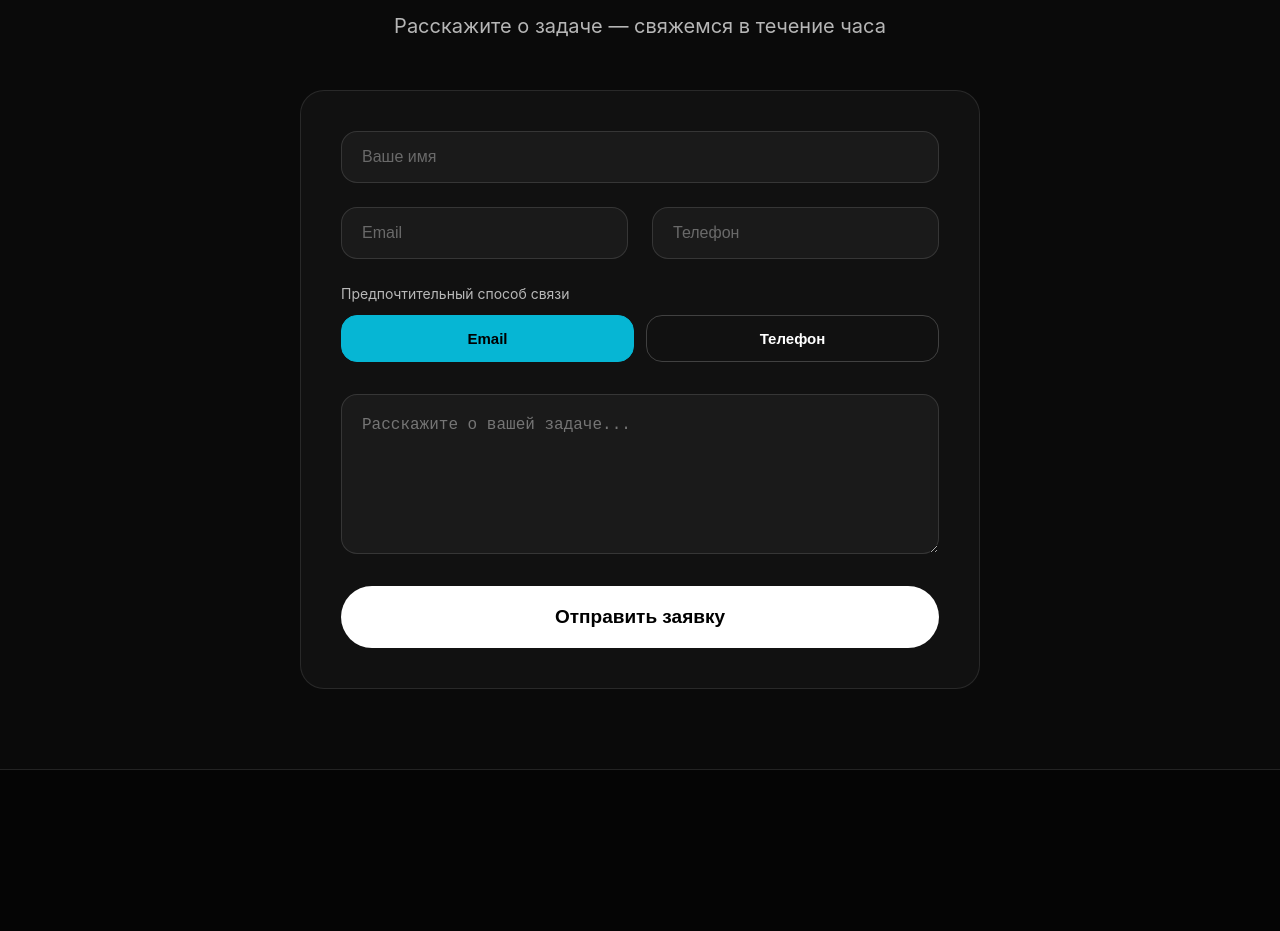
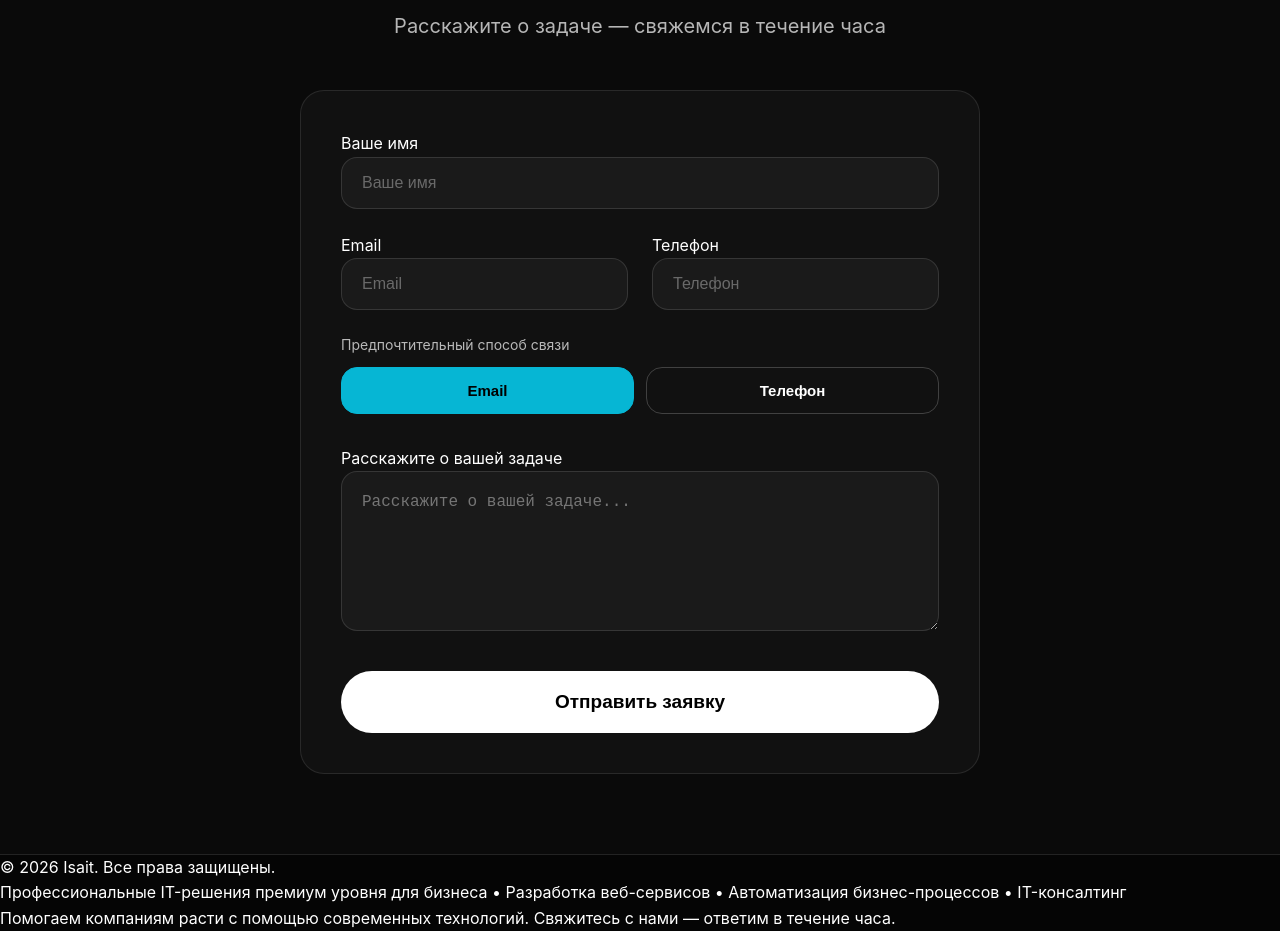
Before and after one commit to noyemkaren-ship-it/Isait, a React (Vite) app in the folder client/: page / in a window 1280 px wide. Shown: the part 1200-2131 px from the top of the page. Before the commit the page ends 1970 px from the top, so only its background shows below. Built offline with nearby package versions, Linux system fonts and the light colour scheme; no server answers.

Commit message:
I fix image

```diff
--- a/client/src/App.tsx
+++ b/client/src/App.tsx
@@ -41,7 +41,6 @@ function App() {
     setError('')
     setSuccess(false)
     setLoading(true)
-
     try {
       const res = await fetch('/bid', {
         method: 'POST',
@@ -49,9 +48,7 @@ function App() {
         body: JSON.stringify(form)
       })
       const data = await res.json()
-
       if (!res.ok) throw new Error(data.error || 'Ошибка отправки')
-
       setSuccess(true)
       setForm({ name: '', email: '', number: '', comment: '', emailOrNumber: 1 })
       setTimeout(() => setSuccess(false), 4000)
@@ -62,111 +59,305 @@ function App() {
     }
   }
 
+  // ============================================
+  // SEO: ДИНАМИЧЕСКАЯ СТРУКТУРИРОВАННАЯ РАЗМЕТКА SCHEMA.ORG
+  // Это КЛЮЧЕВОЙ момент для Google!
+  // Google будет точно понимать, что вы — IT-компания, какие услуги предлагаете,
+  // и сможет показывать расширенные сниппеты (rich results) в поиске.
+  // Это сильно помогает ранжироваться выше конкурентов.
+  // ============================================
+  const jsonLdSchema = {
+    "@context": "https://schema.org",
+    "@graph": [
+      {
+        "@type": "Organization",
+        "name": "Isait",
+        "url": typeof window !== 'undefined' ? window.location.origin : "https://isait.ru",
+        "logo": "https://isait.ru/logo.png", // ← ЗАМЕНИ НА РЕАЛЬНЫЙ URL ЛОГОТИПА
+        "description": "Профессиональные IT-решения премиум уровня. Разрабатываем современные веб-сервисы и помогаем компаниям расти с помощью технологий и автоматизации бизнеса.",
+        "contactPoint": {
+          "@type": "ContactPoint",
+          "contactType": "customer service",
+          "availableLanguage": ["ru", "Russian"]
+        }
+      },
+      // Динамически добавляем все услуги из API — Google увидит каждую услугу отдельно
+      ...(services.length > 0
+        ? services.map((service) => ({
+            "@type": "Service",
+            "name": service.name,
+            "description": service.description,
+            "provider": {
+              "@type": "Organization",
+              "name": "Isait"
+            },
+            ...(service.imgLink && { "image": service.imgLink })
+          }))
+        : [])
+    ]
+  }
+
   return (
+    <>
+      {/*
+        SEO: Структурированные данные JSON-LD
+        ВАЖНО: Размещаем в самом начале — Google парсит это в первую очередь.
+        Это даёт огромное преимущество в поиске по сравнению с обычными сайтами без Schema.
+      */}
+      <script
+        type="application/ld+json"
+        dangerouslySetInnerHTML={{ __html: JSON.stringify(jsonLdSchema) }}
+      />
+
       <div>
-      {/* Navbar */}
-      <nav className="navbar">
-        <div className="navbar-content">
+        {/* Navbar — semantic header + nav */}
+        <header className="navbar">
+          <nav className="navbar-content" aria-label="Основная навигация сайта">
             <div className="logo">
               <div className="logo-icon">IS</div>
               <span className="logo-text">Isait</span>
             </div>
-          <button onClick={() => document.getElementById('form')?.scrollIntoView({ behavior: 'smooth' })} className="nav-btn">
+            <button
+              onClick={() => document.getElementById('form')?.scrollIntoView({ behavior: 'smooth' })}
+              className="nav-btn"
+              aria-label="Перейти к форме заявки"
+            >
               Оставить заявку
             </button>
-        </div>
           </nav>
+        </header>
 
-      {/* Hero */}
-      <section className="hero">
+        {/* Главный контент страницы — semantic main */}
+        <main>
+          {/* Hero Section */}
+          <section className="hero" aria-labelledby="hero-title">
             <div className="hero-badge">IT-РЕШЕНИЯ ПРЕМИУМ УРОВНЯ</div>
-        <h1 className="hero-title">Профессиональные<br />IT-решения для вашего бизнеса</h1>
-        <p className="hero-subtitle">Разрабатываем современные веб-сервисы и помогаем компаниям расти с помощью технологий.</p>
-
+            <h1 id="hero-title" className="hero-title">
+              Профессиональные<br />IT-решения для вашего бизнеса
+            </h1>
+            <p className="hero-subtitle">
+              Разрабатываем современные веб-сервисы и помогаем компаниям расти с помощью технологий.
+            </p>
             <div className="hero-buttons">
-          <button onClick={() => document.getElementById('form')?.scrollIntoView({ behavior: 'smooth' })} className="btn btn-primary">Оставить заявку</button>
-          <button onClick={() => document.getElementById('examples')?.scrollIntoView({ behavior: 'smooth' })} className="btn btn-secondary">Посмотреть примеры</button>
+              <button
+                onClick={() => document.getElementById('form')?.scrollIntoView({ behavior: 'smooth' })}
+                className="btn btn-primary"
+                aria-label="Оставить заявку на IT-решение"
+              >
+                Оставить заявку
+              </button>
+              <button
+                onClick={() => document.getElementById('examples')?.scrollIntoView({ behavior: 'smooth' })}
+                className="btn btn-secondary"
+                aria-label="Посмотреть примеры выполненных работ"
+              >
+                Посмотреть примеры
+              </button>
             </div>
           </section>
 
-      {/* Услуги */}
-      <section id="services" className="services">
-        <h2 className="section-title">Наши услуги</h2>
+          {/* Услуги — semantic section с правильным heading */}
+          <section id="services" className="services" aria-labelledby="services-title">
+            <h2 id="services-title" className="section-title">Наши услуги</h2>
             <div className="services-grid">
-          {services.length > 0 ? services.map(s => (
+              {services.length > 0 ? (
+                services.map(s => (
                   <div key={s.id} className="service-card">
-              {s.imgLink && <img src={s.imgLink} alt={s.name} className="service-img" />}
+                    {s.imgLink && (
+                      <img
+                        src={s.imgLink}
+                        alt={`${s.name} — профессиональная IT-услуга для бизнеса`}
+                        className="service-img"
+                        loading="lazy"
+                      />
+                    )}
                     <div className="service-content">
                       <h3 className="service-title">{s.name}</h3>
                       <p className="service-desc">{s.description}</p>
                     </div>
                   </div>
-          )) : <p style={{ color: 'rgba(255,255,255,0.6)' }}>Услуги загружаются...</p>}
+                ))
+              ) : (
+                <p style={{ color: 'rgba(255,255,255,0.6)' }}>Услуги загружаются...</p>
+              )}
             </div>
           </section>
 
           {/* Примеры работ */}
-      <section id="examples" className="services bg-[#0a0a0a] py-16 border-y border-white/10">
+          <section
+            id="examples"
+            className="services bg-[#0a0a0a] py-16 border-y border-white/10"
+            aria-labelledby="examples-title"
+          >
             <div className="max-w-6xl mx-auto px-6">
-          <h2 className="section-title">Примеры работ</h2>
+              <h2 id="examples-title" className="section-title">Примеры работ</h2>
               <div className="services-grid">
-            {examples.length > 0 ? examples.map(ex => (
+                {examples.length > 0 ? (
+                  examples.map(ex => (
                     <div key={ex.id} className="service-card">
-                {ex.imgLink && <img src={ex.imgLink} alt="Пример работы" className="service-img" />}
+                      {ex.imgLink && (
+                        <img
+                          src={ex.imgLink}
+                          alt={`Пример реализованного проекта: ${ex.description ? ex.description.substring(0, 80) : 'IT-решение для бизнеса'}`}
+                          className="service-img"
+                          loading="lazy"
+                        />
+                      )}
                       <div className="service-content">
                         <p className="service-desc">{ex.description}</p>
                       </div>
                     </div>
-            )) : (
+                  ))
+                ) : (
                   <p style={{ color: 'rgba(255,255,255,0.6)' }}>Примеры работ скоро появятся...</p>
                 )}
               </div>
             </div>
           </section>
 
-      {/* Форма заявки */}
-      <section id="form" className="form-section">
+          {/* Форма заявки — semantic section + accessible form */}
+          <section id="form" className="form-section" aria-labelledby="form-title">
             <div className="form-container">
               <div className="form-header">
                 <div className="form-badge">БЫСТРЫЙ СТАРТ</div>
-            <h2 className="form-title">Оставить заявку</h2>
+                <h2 id="form-title" className="form-title">Оставить заявку</h2>
                 <p className="form-subtitle">Расскажите о задаче — свяжемся в течение часа</p>
               </div>
 
               {success && (
-            <div className="success-message">
+                <div className="success-message" role="alert" aria-live="polite">
                   <div className="success-icon">✓</div>
-              <div className="success-text">Заявка отправлена!</div>
+                  <div className="success-text">Заявка отправлена! Мы свяжемся с вами в ближайшее время.</div>
                 </div>
               )}
 
-          <form onSubmit={handleSubmit} className="form">
-            <input type="text" placeholder="Ваше имя" value={form.name} onChange={e => setForm({ ...form, name: e.target.value })} className="input" required />
-
-            <div className="input-row">
-              <input type="email" placeholder="Email" value={form.email} onChange={e => setForm({ ...form, email: e.target.value })} className="input" required />
-              <input type="tel" placeholder="Телефон" value={form.number} onChange={e => setForm({ ...form, number: e.target.value })} className="input" required />
+              <form onSubmit={handleSubmit} className="form" noValidate>
+                {/* Имя */}
+                <div>
+                  <label htmlFor="name" className="sr-only">Ваше имя</label>
+                  <input
+                    id="name"
+                    type="text"
+                    placeholder="Ваше имя"
+                    value={form.name}
+                    onChange={e => setForm({ ...form, name: e.target.value })}
+                    className="input"
+                    required
+                    aria-label="Ваше имя"
+                    autoComplete="name"
+                  />
                 </div>
 
-            <div className="contact-method">
-              <label className="contact-method-label">Предпочтительный способ связи</label>
-              <div className="contact-buttons">
-                <button type="button" onClick={() => setForm({ ...form, emailOrNumber: 1 })} className={`contact-btn ${form.emailOrNumber === 1 ? 'active' : ''}`}>Email</button>
-                <button type="button" onClick={() => setForm({ ...form, emailOrNumber: 0 })} className={`contact-btn ${form.emailOrNumber === 0 ? 'active' : ''}`}>Телефон</button>
+                {/* Email + Телефон в ряд */}
+                <div className="input-row">
+                  <div>
+                    <label htmlFor="email" className="sr-only">Email</label>
+                    <input
+                      id="email"
+                      type="email"
+                      placeholder="Email"
+                      value={form.email}
+                      onChange={e => setForm({ ...form, email: e.target.value })}
+                      className="input"
+                      required
+                      aria-label="Email для связи"
+                      autoComplete="email"
+                    />
+                  </div>
+                  <div>
+                    <label htmlFor="number" className="sr-only">Телефон</label>
+                    <input
+                      id="number"
+                      type="tel"
+                      placeholder="Телефон"
+                      value={form.number}
+                      onChange={e => setForm({ ...form, number: e.target.value })}
+                      className="input"
+                      required
+                      aria-label="Номер телефона для связи"
+                      autoComplete="tel"
+                    />
                   </div>
                 </div>
 
-            <textarea placeholder="Расскажите о вашей задаче..." value={form.comment} onChange={e => setForm({ ...form, comment: e.target.value })} className="textarea" required />
+                {/* Способ связи — accessible radiogroup */}
+                <div
+                  className="contact-method"
+                  role="radiogroup"
+                  aria-labelledby="contact-method-label"
+                >
+                  <label id="contact-method-label" className="contact-method-label">
+                    Предпочтительный способ связи
+                  </label>
+                  <div className="contact-buttons">
+                    <button
+                      type="button"
+                      role="radio"
+                      aria-checked={form.emailOrNumber === 1}
+                      onClick={() => setForm({ ...form, emailOrNumber: 1 })}
+                      className={`contact-btn ${form.emailOrNumber === 1 ? 'active' : ''}`}
+                      aria-label="Связаться по электронной почте"
+                    >
+                      Email
+                    </button>
+                    <button
+                      type="button"
+                      role="radio"
+                      aria-checked={form.emailOrNumber === 0}
+                      onClick={() => setForm({ ...form, emailOrNumber: 0 })}
+                      className={`contact-btn ${form.emailOrNumber === 0 ? 'active' : ''}`}
+                      aria-label="Связаться по телефону"
+                    >
+                      Телефон
+                    </button>
+                  </div>
+                </div>
 
-            {error && <p className="error-text">{error}</p>}
+                {/* Комментарий */}
+                <div>
+                  <label htmlFor="comment" className="sr-only">Расскажите о вашей задаче</label>
+                  <textarea
+                    id="comment"
+                    placeholder="Расскажите о вашей задаче..."
+                    value={form.comment}
+                    onChange={e => setForm({ ...form, comment: e.target.value })}
+                    className="textarea"
+                    required
+                    aria-label="Подробное описание вашей задачи или проекта"
+                  />
+                </div>
 
-            <button type="submit" disabled={loading} className="submit-btn">
+                {error && <p className="error-text" role="alert">{error}</p>}
+
+                <button
+                  type="submit"
+                  disabled={loading}
+                  className="submit-btn"
+                  aria-label={loading ? "Отправка заявки..." : "Отправить заявку на IT-решение"}
+                >
                   {loading ? 'Отправляем...' : 'Отправить заявку'}
                 </button>
               </form>
             </div>
           </section>
+        </main>
+
+        {/* Footer — semantic footer с ключевыми словами для SEO */}
+        <footer className="footer">
+          <div className="max-w-6xl mx-auto px-6 py-12 text-center text-sm text-white/60">
+            <p>© {new Date().getFullYear()} Isait. Все права защищены.</p>
+            <p className="mt-2">
+              Профессиональные IT-решения премиум уровня для бизнеса •
+              Разработка веб-сервисов • Автоматизация бизнес-процессов • IT-консалтинг
+            </p>
+            <p className="mt-1">
+              Помогаем компаниям расти с помощью современных технологий.
+              Свяжитесь с нами — ответим в течение часа.
+            </p>
           </div>
+        </footer>
+      </div>
+    </>
   )
 }
 
```
Lines whose indentation alone changed are shown as unchanged.
